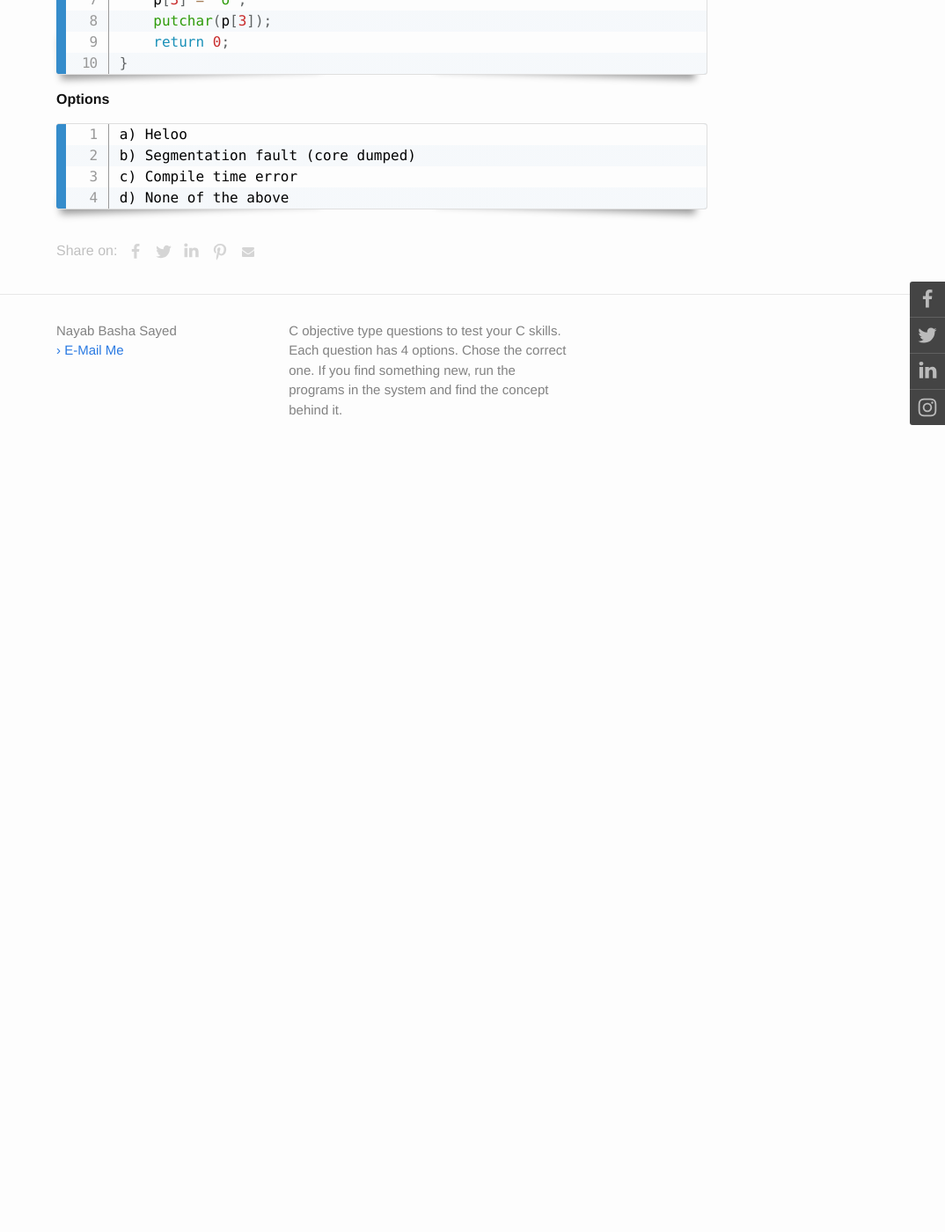
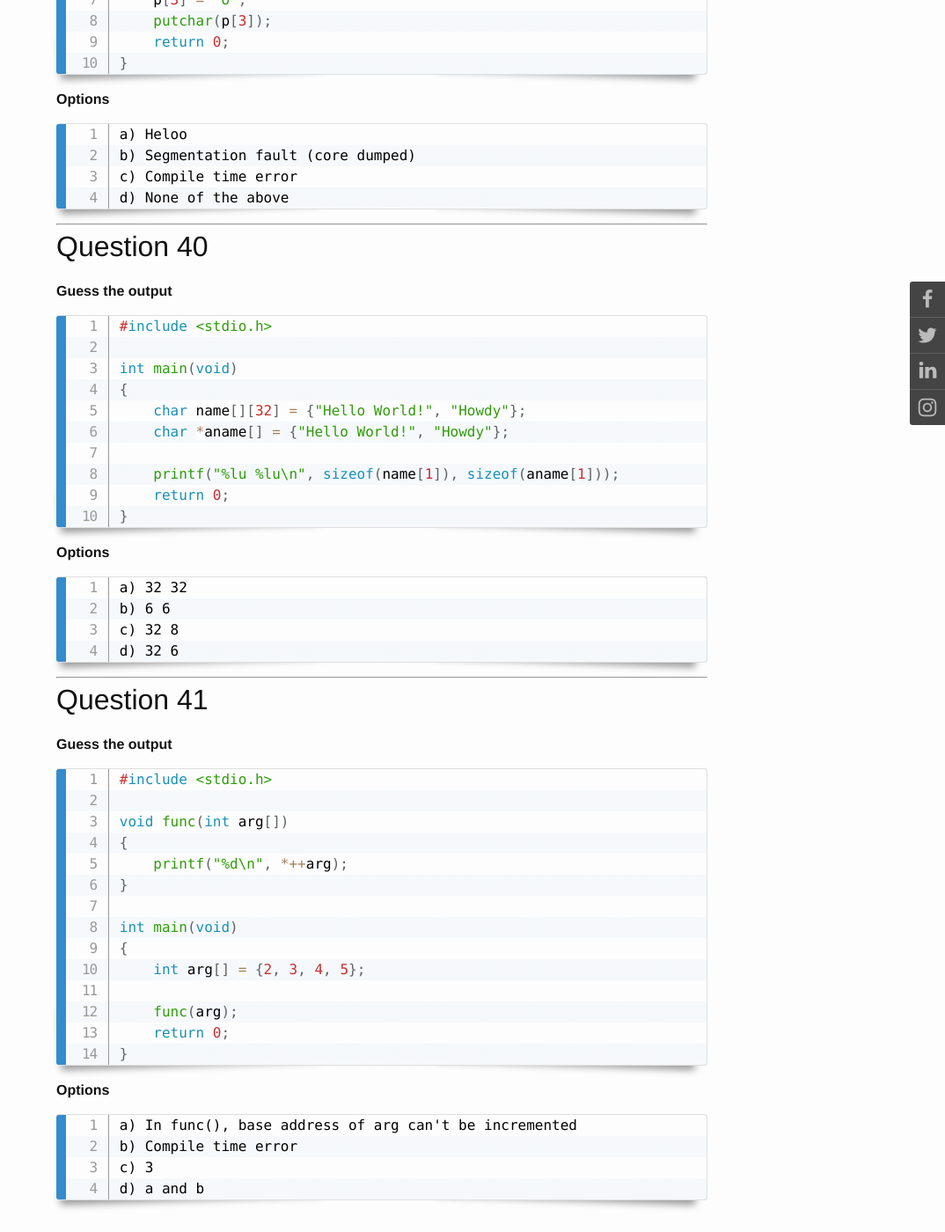
Before and after one commit to itsnayabsd/website, a Jekyll site: the page built from _posts/programming/2020-02-12-test-c-skills.md, in a window 1280 px wide and 1400 px high, scrolled down 23823 px. Shown: the whole window at 88% size, without its empty margins (206-1280 px from the left). Built offline with Jekyll 4.4.1, drawn with Linux system fonts in a browser that asks for light colours; comment, search, counter and statistics services are not loaded; before the commit the page ends 24360 px from its top, so only the background shows below that.

Commit message:
Test C mod

````diff
--- a/_posts/programming/2020-02-12-test-c-skills.md
+++ b/_posts/programming/2020-02-12-test-c-skills.md
@@ -1022,3 +1022,51 @@ b) Segmentation fault (core dumped)
 c) Compile time error
 d) None of the above
 ```
+___
+## Question 40
+**Guess the output**
+```C
+#include <stdio.h>
+
+int main(void)
+{
+    char name[][32] = {"Hello World!", "Howdy"};
+    char *aname[] = {"Hello World!", "Howdy"};
+
+    printf("%lu %lu\n", sizeof(name[1]), sizeof(aname[1]));
+    return 0;
+}
+```
+**Options**
+```
+a) 32 32
+b) 6 6
+c) 32 8
+d) 32 6
+```
+___
+## Question 41
+**Guess the output**
+```C
+#include <stdio.h>
+
+void func(int arg[])
+{
+    printf("%d\n", *++arg);
+}
+
+int main(void)
+{
+    int arg[] = {2, 3, 4, 5};
+
+    func(arg);
+    return 0;
+}
+```
+**Options**
+```
+a) In func(), base address of arg can't be incremented
+b) Compile time error
+c) 3
+d) a and b
+```
````
